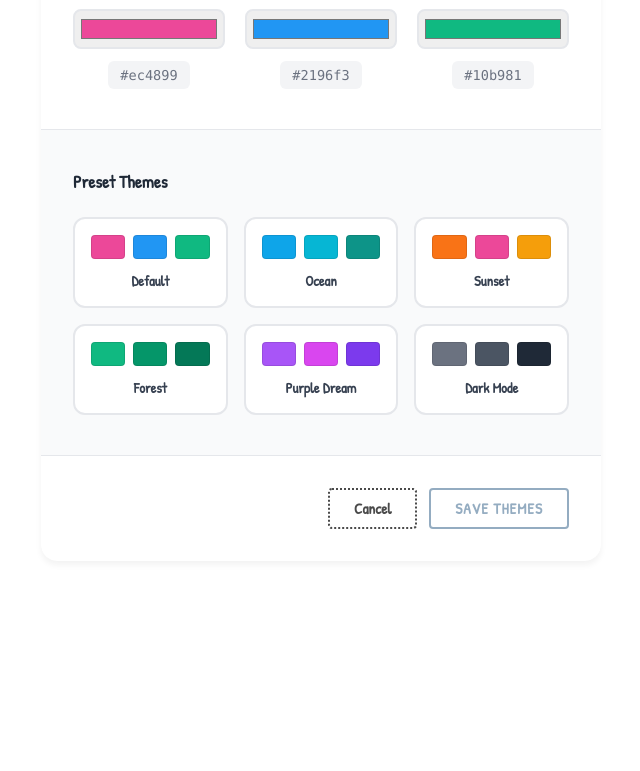
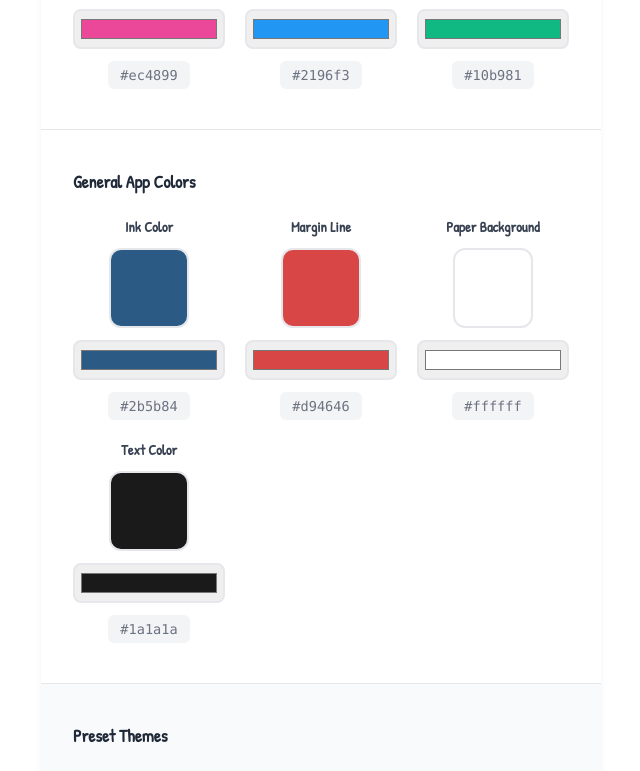
Before and after one commit to ramya-swetha-sri/Dudo-list, a React (Vite) app: page /profile in a window 1280 px wide. Shown: the part 1360-2131 px from the top of the page, without its empty margins (444-1084 px from the left). Before the commit the page ends 1985 px from the top, so only its background shows below. Built offline with nearby package versions, Linux system fonts and the light colour scheme; no server answers; sample sign-in values are in the browser's storage.

Commit message:
feat: implement server-side authentication, task management, and socket.io integration with Prisma schema support

```diff
--- a/src/App.jsx
+++ b/src/App.jsx
@@ -18,9 +18,13 @@ function AppContent() {
   useEffect(() => {
     // Apply themes to CSS variables
     if (themes) {
-      document.documentElement.style.setProperty('--theme-my-tasks', themes.myTasks);
-      document.documentElement.style.setProperty('--theme-friend-tasks', themes.friendTasks);
-      document.documentElement.style.setProperty('--theme-group-tasks', themes.groupTasks);
+      document.documentElement.style.setProperty('--theme-my-tasks', themes.myTasks || '#ec4899');
+      document.documentElement.style.setProperty('--theme-friend-tasks', themes.friendTasks || '#2196f3');
+      document.documentElement.style.setProperty('--theme-group-tasks', themes.groupTasks || '#10b981');
+      document.documentElement.style.setProperty('--accent-secondary', themes.inkColor || '#2b5b84');
+      document.documentElement.style.setProperty('--accent-primary', themes.marginColor || '#d94646');
+      document.documentElement.style.setProperty('--bg-primary', themes.paperColor || '#ffffff');
+      document.documentElement.style.setProperty('--text-primary', themes.textColor || '#1a1a1a');
     }
   }, [themes]);
 
--- a/src/components/Auth.jsx
+++ b/src/components/Auth.jsx
@@ -42,14 +42,14 @@ const Auth = () => {
 
     try {
       if (view === 'auth') {
-        const success = isSignUp
+        const result = isSignUp
           ? await signup(email.trim(), password, displayName.trim())
           : await signin(email.trim(), password);
 
-        if (success) {
+        if (result.success) {
           navigate('/my-tasks');
         } else {
-          setError('Authentication failed. Please check your details and try again.');
+          setError(result.error || 'Authentication failed. Please check your details and try again.');
         }
       } else if (view === 'forgot') {
         const token = await forgotPassword(email.trim());
--- a/src/components/Layout.css
+++ b/src/components/Layout.css
@@ -37,7 +37,7 @@
   height: 100vh;
   flex-shrink: 0;
   border-right: 2px dotted var(--border-color);
-  background: rgba(255,255,255,0.9);
+  background: var(--bg-primary, rgba(255,255,255,0.9));
   transition: all 0.3s ease-in-out;
   overflow: hidden;
 }
--- a/src/context/TaskContext.jsx
+++ b/src/context/TaskContext.jsx
@@ -19,7 +19,11 @@ export const TaskProvider = ({ children }) => {
   const [themes, setThemes] = useState({
     myTasks: '#ec4899',
     friendTasks: '#2196f3',
-    groupTasks: '#10b981'
+    groupTasks: '#10b981',
+    inkColor: '#2b5b84',
+    marginColor: '#d94646',
+    paperColor: '#ffffff',
+    textColor: '#1a1a1a'
   });
 
   async function loadUserData() {
@@ -41,10 +45,44 @@ export const TaskProvider = ({ children }) => {
       ]);
 
       const personalTasks = (tasksData || []).filter(t => t.taskType !== 'group');
-      const groupTasksList = (tasksData || []).filter(t => t.taskType === 'group');
+      const myGroupTasks = (tasksData || []).filter(t => t.taskType === 'group');
+
+      // Fetch tasks for each friend to compile group tasks and friendTasksData
+      const friendsTasksPromises = (friendsData || []).map(friend =>
+        api.getFriendTasks(friend.id).catch(err => {
+          console.log(`Failed to fetch tasks for friend ${friend.id}:`, err.message);
+          return [];
+        })
+      );
+      const friendsTasksLists = await Promise.all(friendsTasksPromises);
+
+      const friendGroupTasks = [];
+      const updatedFriendTasksData = {};
+
+      (friendsData || []).forEach((friend, idx) => {
+        const friendTasks = friendsTasksLists[idx] || [];
+        updatedFriendTasksData[friend.id] = friendTasks;
+
+        // Extract group tasks from this friend
+        const groupTasks = friendTasks.filter(t => t.taskType === 'group');
+        friendGroupTasks.push(...groupTasks);
+      });
 
       setTasks(personalTasks);
-      setGroupTasks(groupTasksList);
+
+      // Combine user's group tasks and friends' group tasks
+      const allGroupTasks = [...myGroupTasks, ...friendGroupTasks];
+      const uniqueGroupTasks = [];
+      const seenIds = new Set();
+      allGroupTasks.forEach(t => {
+        if (!seenIds.has(t.id)) {
+          seenIds.add(t.id);
+          uniqueGroupTasks.push(t);
+        }
+      });
+
+      setGroupTasks(uniqueGroupTasks);
+      setFriendTasksData(updatedFriendTasksData);
       setFriends(friendsData || []);
       setFriendRequests(requestsData || []);
     } catch (err) {
@@ -99,48 +137,78 @@ export const TaskProvider = ({ children }) => {
     if (!user) return;
 
     api.onTaskCreated(({ userId, task }) => {
-      if (userId === user.id) {
-        setTasks(prev => prev.some(t => t.id === task.id) ? prev : [task, ...prev]);
+      if (task.userId === user.id) {
+        if (task.taskType === 'group') {
+          setGroupTasks(prev => prev.some(t => t.id === task.id) ? prev : [task, ...prev]);
+        } else {
+          setTasks(prev => prev.some(t => t.id === task.id) ? prev : [task, ...prev]);
+        }
       }
     });
 
     api.onTaskUpdated(({ userId, task }) => {
-      if (userId === user.id) {
-        setTasks(prev => prev.map(t => t.id === task.id ? task : t));
+      if (task.userId === user.id) {
+        if (task.taskType === 'group') {
+          setGroupTasks(prev => prev.map(t => t.id === task.id ? task : t));
+        } else {
+          setTasks(prev => prev.map(t => t.id === task.id ? task : t));
+        }
+      } else {
+        if (task.taskType === 'group') {
+          setGroupTasks(prev => prev.map(t => t.id === task.id ? task : t));
+        }
+        setFriendTasksData(prev => ({
+          ...prev,
+          [task.userId]: (prev[task.userId] || []).map(t => t.id === task.id ? task : t)
+        }));
       }
     });
 
     api.onTaskDeleted(({ userId, taskId }) => {
-      if (userId === user.id) {
-        setTasks(prev => prev.filter(t => t.id !== taskId));
-      }
+      setTasks(prev => prev.filter(t => t.id !== taskId));
+      setGroupTasks(prev => prev.filter(t => t.id !== taskId));
+      setFriendTasksData(prev => {
+        const updated = { ...prev };
+        Object.keys(updated).forEach(fId => {
+          updated[fId] = updated[fId].filter(t => t.id !== taskId);
+        });
+        return updated;
+      });
     });
 
     api.onFriendTaskCreated(({ userId, task }) => {
-      if (userId !== user.id) {
+      if (task.userId !== user.id) {
+        if (task.taskType === 'group') {
+          setGroupTasks(prev => prev.some(t => t.id === task.id) ? prev : [task, ...prev]);
+        }
         setFriendTasksData(prev => ({
           ...prev,
-          [userId]: [task, ...(prev[userId] || [])]
+          [task.userId]: [task, ...(prev[task.userId] || [])]
         }));
       }
     });
 
     api.onFriendTaskUpdated(({ userId, task }) => {
-      if (userId !== user.id) {
+      if (task.userId !== user.id) {
+        if (task.taskType === 'group') {
+          setGroupTasks(prev => prev.map(t => t.id === task.id ? task : t));
+        }
         setFriendTasksData(prev => ({
           ...prev,
-          [userId]: (prev[userId] || []).map(t => t.id === task.id ? task : t)
+          [task.userId]: (prev[task.userId] || []).map(t => t.id === task.id ? task : t)
         }));
       }
     });
 
     api.onFriendTaskDeleted(({ userId, taskId }) => {
-      if (userId !== user.id) {
-        setFriendTasksData(prev => ({
-          ...prev,
-          [userId]: (prev[userId] || []).filter(t => t.id !== taskId)
-        }));
-      }
+      setGroupTasks(prev => prev.filter(t => t.id !== taskId));
+      setFriendTasksData(prev => {
+        const updated = { ...prev };
+        Object.keys(updated).forEach(fId => {
+          updated[fId] = updated[fId].filter(t => t.id !== taskId);
+        });
+        return updated;
+      });
     });
 
     // Friend request real-time updates
@@ -152,8 +220,7 @@ export const TaskProvider = ({ children }) => {
 
     api.onFriendRequestAccepted(({ userId, friendId }) => {
       if (userId === user.id || friendId === user.id) {
-        api.getFriends().then(setFriends);
-        api.getFriendRequests().then(setFriendRequests);
+        loadUserData();
       }
     });
 
@@ -163,7 +230,7 @@ export const TaskProvider = ({ children }) => {
 
     api.onFriendRemoved(({ userId, friendId }) => {
       if (userId === user.id || friendId === user.id) {
-        api.getFriends().then(setFriends);
+        loadUserData();
       }
     });
 
@@ -201,10 +268,10 @@ export const TaskProvider = ({ children }) => {
       localStorage.setItem('userId', userData.id);
       localStorage.setItem('user', JSON.stringify(userData));
       await loadUserData();
-      return true;
+      return { success: true };
     } catch (err) {
       setError(err.message);
-      return false;
+      return { success: false, error: err.message };
     }
   };
 
@@ -218,10 +285,10 @@ export const TaskProvider = ({ children }) => {
       localStorage.setItem('userId', userData.id);
       localStorage.setItem('user', JSON.stringify(userData));
       await loadUserData();
-      return true;
+      return { success: true };
     } catch (err) {
       setError(err.message);
-      return false;
+      return { success: false, error: err.message };
     }
   };
 
--- a/src/index.css
+++ b/src/index.css
@@ -33,7 +33,7 @@ html, body, #root {
 
 body {
   font-family: var(--font-family);
-  background-color: transparent;
+  background-color: var(--bg-primary);
   color: var(--text-primary);
   -webkit-font-smoothing: antialiased;
   -moz-osx-font-smoothing: grayscale;
--- a/src/pages/ThemeSettings.jsx
+++ b/src/pages/ThemeSettings.jsx
@@ -9,37 +9,61 @@ const PRESET_THEMES = [
     name: 'Default',
     myTasks: '#ec4899',
     friendTasks: '#2196f3',
-    groupTasks: '#10b981'
+    groupTasks: '#10b981',
+    inkColor: '#2b5b84',
+    marginColor: '#d94646',
+    paperColor: '#ffffff',
+    textColor: '#1a1a1a'
   },
   {
     name: 'Ocean',
     myTasks: '#0ea5e9',
     friendTasks: '#06b6d4',
-    groupTasks: '#0d9488'
+    groupTasks: '#0d9488',
+    inkColor: '#0369a1',
+    marginColor: '#0ea5e9',
+    paperColor: '#f0f9ff',
+    textColor: '#0f172a'
   },
   {
     name: 'Sunset',
     myTasks: '#f97316',
     friendTasks: '#ec4899',
-    groupTasks: '#f59e0b'
+    groupTasks: '#f59e0b',
+    inkColor: '#c2410c',
+    marginColor: '#ea580c',
+    paperColor: '#fff7ed',
+    textColor: '#431407'
   },
   {
     name: 'Forest',
     myTasks: '#10b981',
     friendTasks: '#059669',
-    groupTasks: '#047857'
+    groupTasks: '#047857',
+    inkColor: '#15803d',
+    marginColor: '#16a34a',
+    paperColor: '#f0fdf4',
+    textColor: '#14532d'
   },
   {
     name: 'Purple Dream',
     myTasks: '#a855f7',
     friendTasks: '#d946ef',
-    groupTasks: '#7c3aed'
+    groupTasks: '#7c3aed',
+    inkColor: '#6d28d9',
+    marginColor: '#8b5cf6',
+    paperColor: '#faf5ff',
+    textColor: '#3b0764'
   },
   {
     name: 'Dark Mode',
-    myTasks: '#6b7280',
-    friendTasks: '#4b5563',
-    groupTasks: '#1f2937'
+    myTasks: '#e5e7eb',
+    friendTasks: '#9ca3af',
+    groupTasks: '#374151',
+    inkColor: '#f3f4f6',
+    marginColor: '#4b5563',
+    paperColor: '#111827',
+    textColor: '#f9fafb'
   }
 ];
 
@@ -58,7 +82,11 @@ const ThemeSettings = () => {
     setCustomThemes({
       myTasks: preset.myTasks,
       friendTasks: preset.friendTasks,
-      groupTasks: preset.groupTasks
+      groupTasks: preset.groupTasks,
+      inkColor: preset.inkColor || '#2b5b84',
+      marginColor: preset.marginColor || '#d94646',
+      paperColor: preset.paperColor || '#ffffff',
+      textColor: preset.textColor || '#1a1a1a'
     });
   };
 
@@ -148,6 +176,72 @@ const ThemeSettings = () => {
           </div>
         </div>
 
+        {/* General App Colors */}
+        <div className="theme-preview-section">
+          <h3>General App Colors</h3>
+          <div className="theme-preview">
+            <div className="preview-item">
+              <label>Ink Color</label>
+              <div
+                className="color-preview"
+                style={{ backgroundColor: customThemes.inkColor || '#2b5b84' }}
+              ></div>
+              <input
+                type="color"
+                value={customThemes.inkColor || '#2b5b84'}
+                onChange={(e) => handleColorChange('inkColor', e.target.value)}
+                className="color-picker"
+              />
+              <code className="color-code">{customThemes.inkColor || '#2b5b84'}</code>
+            </div>
+
+            <div className="preview-item">
+              <label>Margin Line</label>
+              <div
+                className="color-preview"
+                style={{ backgroundColor: customThemes.marginColor || '#d94646' }}
+              ></div>
+              <input
+                type="color"
+                value={customThemes.marginColor || '#d94646'}
+                onChange={(e) => handleColorChange('marginColor', e.target.value)}
+                className="color-picker"
+              />
+              <code className="color-code">{customThemes.marginColor || '#d94646'}</code>
+            </div>
+
+            <div className="preview-item">
+              <label>Paper Background</label>
+              <div
+                className="color-preview"
+                style={{ backgroundColor: customThemes.paperColor || '#ffffff' }}
+              ></div>
+              <input
+                type="color"
+                value={customThemes.paperColor || '#ffffff'}
+                onChange={(e) => handleColorChange('paperColor', e.target.value)}
+                className="color-picker"
+              />
+              <code className="color-code">{customThemes.paperColor || '#ffffff'}</code>
+            </div>
+
+            <div className="preview-item">
+              <label>Text Color</label>
+              <div
+                className="color-preview"
+                style={{ backgroundColor: customThemes.textColor || '#1a1a1a' }}
+              ></div>
+              <input
+                type="color"
+                value={customThemes.textColor || '#1a1a1a'}
+                onChange={(e) => handleColorChange('textColor', e.target.value)}
+                className="color-picker"
+              />
+              <code className="color-code">{customThemes.textColor || '#1a1a1a'}</code>
+            </div>
+          </div>
+        </div>
+
         {/* Preset Themes */}
         <div className="preset-themes-section">
           <h3>Preset Themes</h3>
```
Also changed, not shown: 2 other files (tests, documents, lock files or other folders).
